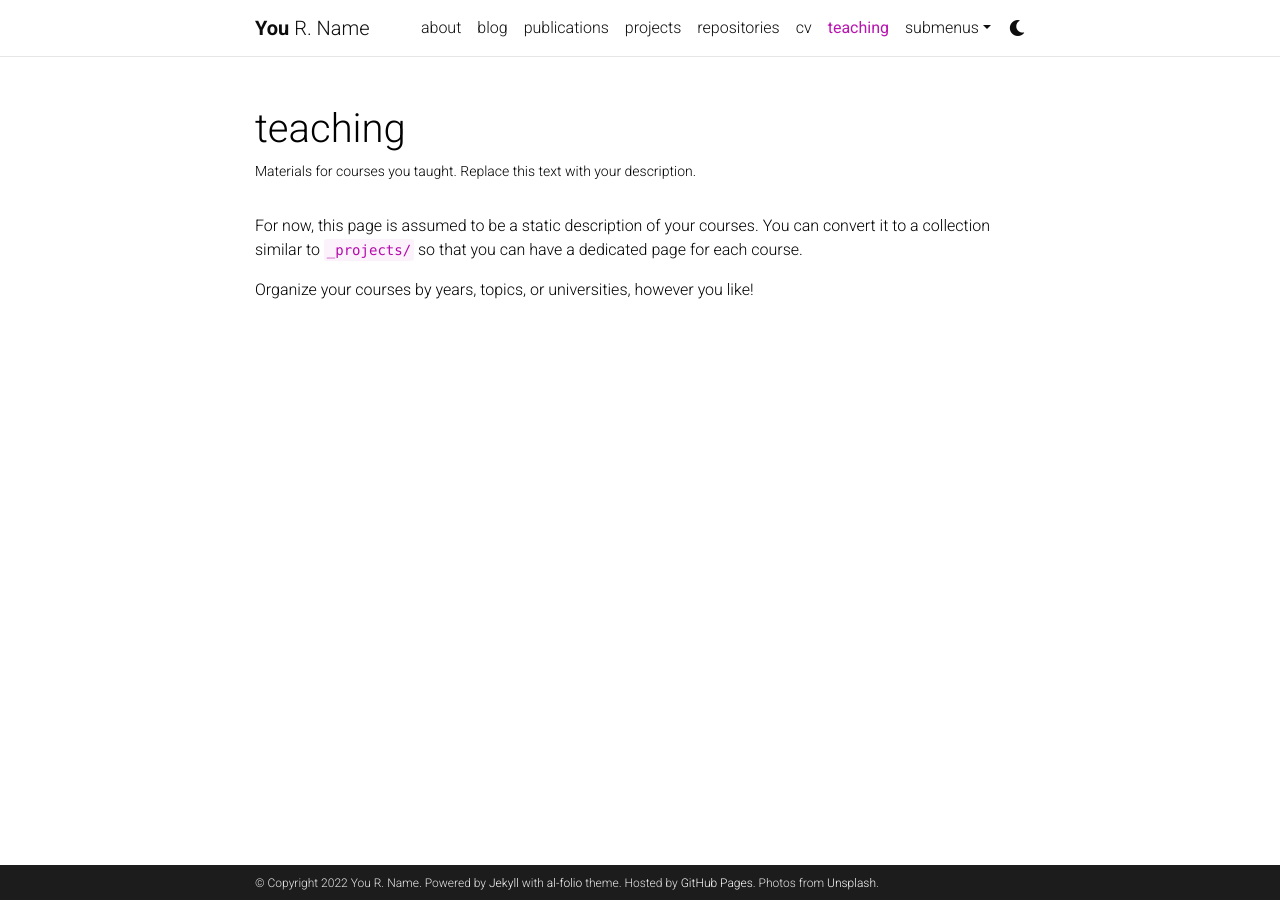
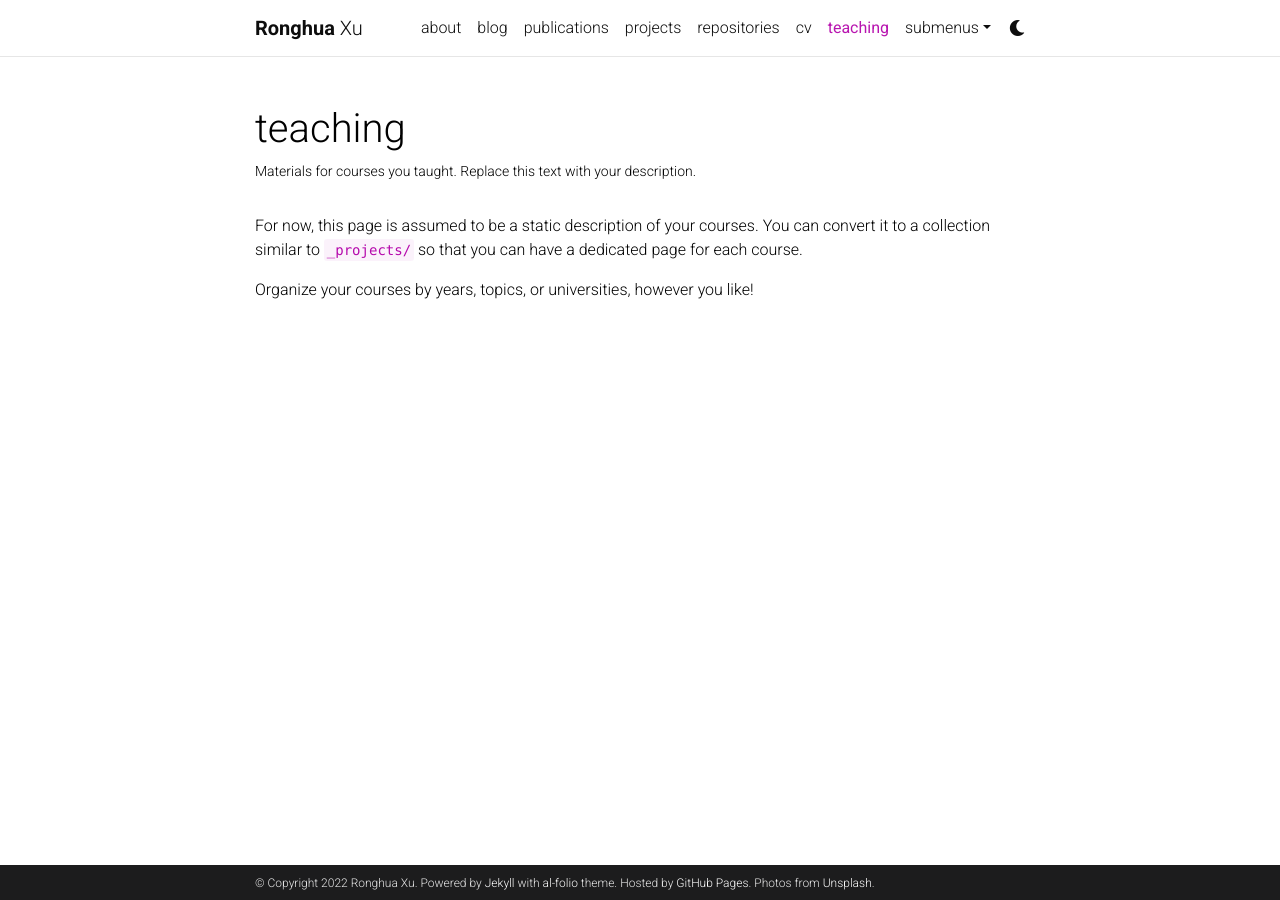
Before and after one commit to samuelxu999/samuelxu999.github.io, a Jekyll site: the page built from _pages/teaching.md, in a window 1280 px wide. Built offline with Jekyll 4.4.1, drawn with Linux system fonts in a browser that asks for light colours; comment, search, counter and statistics services are not loaded; a style sheet for code colours, icons or effects is not loaded.

Commit message:
Update _config to my information.

```diff
--- a/_config.yml
+++ b/_config.yml
@@ -3,10 +3,10 @@
 # -----------------------------------------------------------------------------
 
 title: blank # the website title (if blank, full name will be used instead)
-first_name: You
-middle_name: R.
-last_name: Name
-email: you@example.com
+first_name: Ronghua
+middle_name:
+last_name: Xu
+email: rxu22@binghamton.edu
 description: > # the ">" symbol means to ignore newlines until "footer_text:"
   A simple, whitespace theme for academics. Based on [*folio](https://github.com/bogoli/-folio) design.
 footer_text: >
@@ -18,8 +18,8 @@
 lang: en # the language of your site (for example: en, fr, cn, ru, etc.)
 icon: ⚛️  # the emoji used as the favicon (alternatively, provide image name in /assets/img/)
 
-url: https://alshedivat.github.io # the base hostname & protocol for your site
-baseurl: /al-folio # the subpath of your site, e.g. /blog/
+url: https://samuelxu999.github.io # the base hostname & protocol for your site
+baseurl:  # the subpath of your site, e.g. /blog/
 last_updated: false # set to true if you want to display last updated in the footer
 impressum_path:  # set to path to include impressum link in the footer, use the same path as permalink in a page, helps to conform with EU GDPR
 
```
